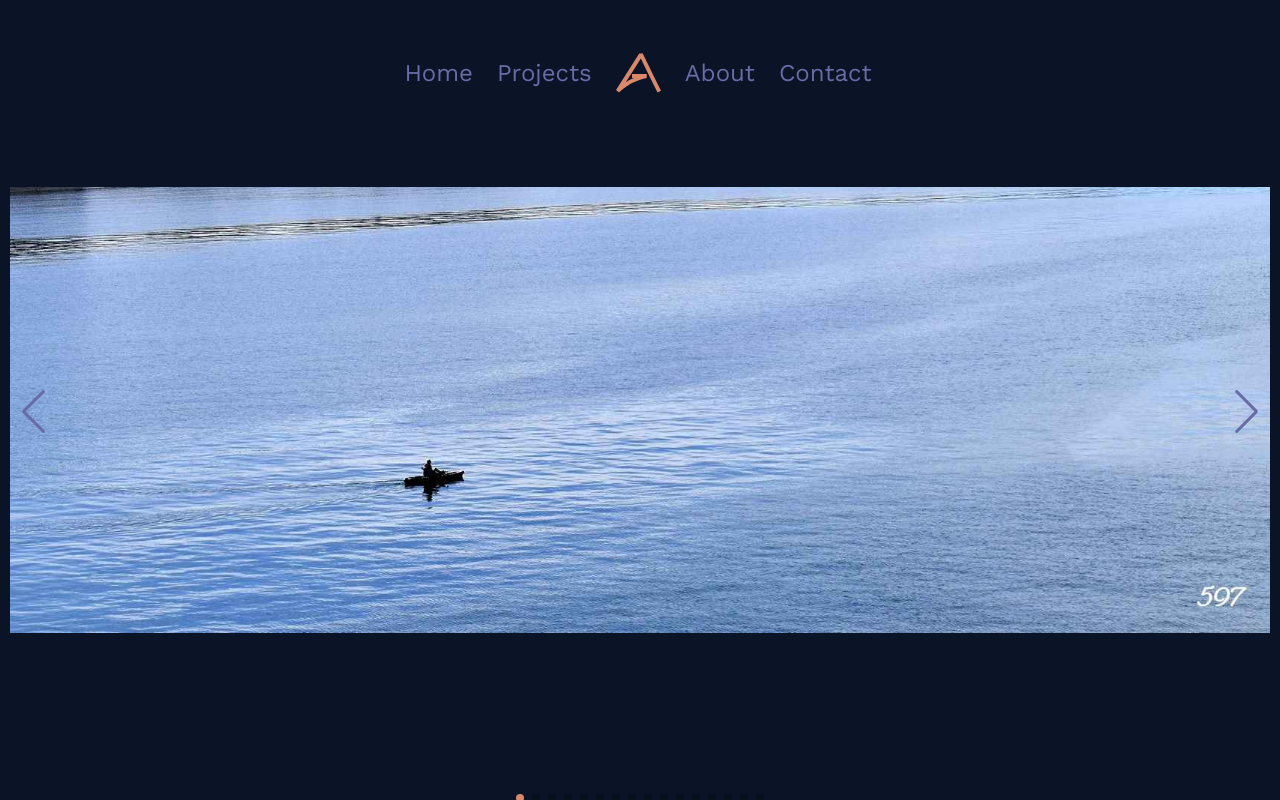
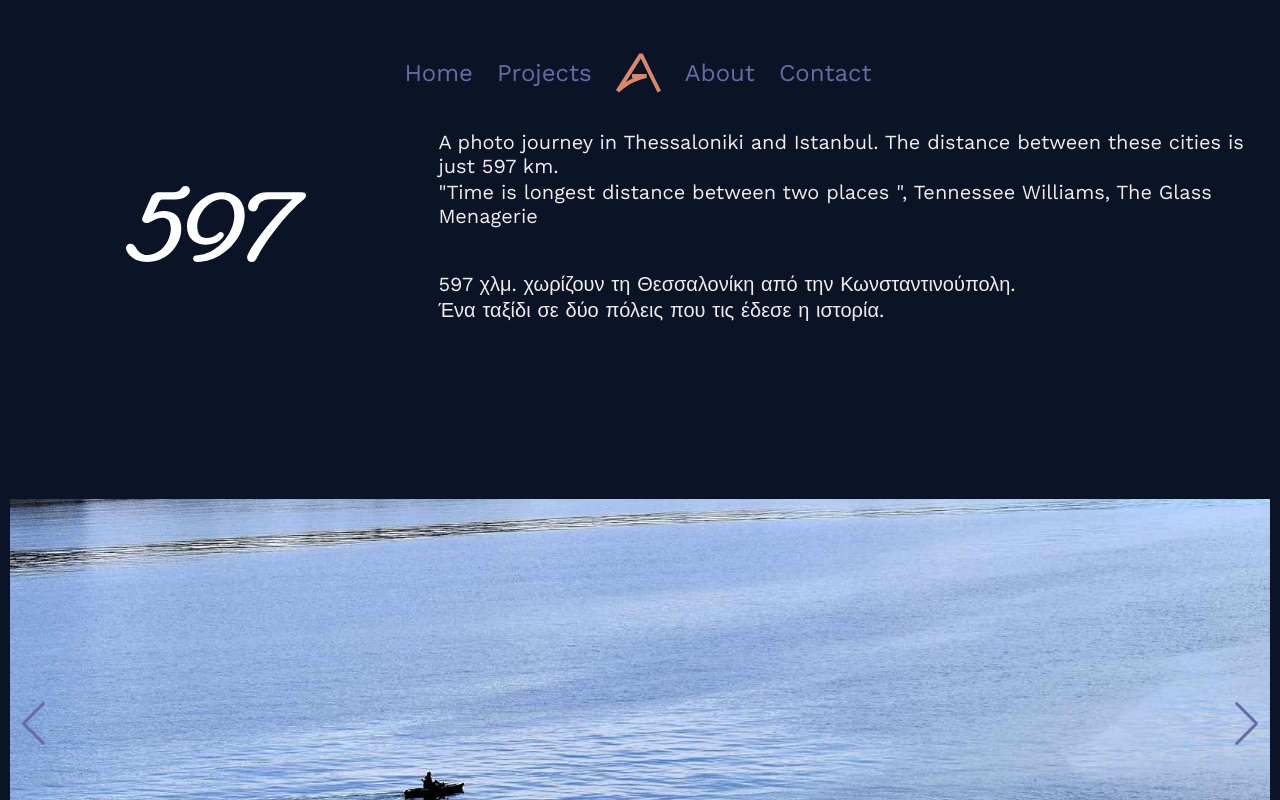
Before and after one commit to angelicazgr/portfolio-react, a React (Create React App) app: page /photobook in a window 1280 px wide. Shown: the top 800 px of the page. Built offline with nearby package versions, Linux system fonts and the light colour scheme.

Commit message:
photobook details added

```diff
--- a/src/pages/Photobook/Photobook.css
+++ b/src/pages/Photobook/Photobook.css
@@ -1,3 +1,24 @@
+.photobook-details {
+  padding-top: 120px;
+  display: grid;
+  grid-template-columns: 0.5fr 1fr;
+  grid-template-rows: repeat(6, 0.5fr);
+  grid-gap: 1%;
+  align-items: center;
+}
+.icon-597 {
+  justify-self: end;
+  grid-row: 1/-1;
+}
+.logo-597 {
+  width: 60%;
+}
+
+.photobook-info {
+  color: #f2ebee;
+  font-size: 20px;
+}
+
 .photobook-page {
   padding: 10px;
 }
--- a/src/pages/Photobook/Photobook.jsx
+++ b/src/pages/Photobook/Photobook.jsx
@@ -3,6 +3,7 @@ import { Swiper, SwiperSlide } from "swiper/react";
 import { Navigation, Pagination, Mousewheel, Keyboard } from "swiper";
 import { LazyLoadImage } from "react-lazy-load-image-component";
 
+import logo597 from "../../assets/photobook/597.svg";
 import Page1 from "../../assets/photobook/photobook1.jpg";
 import Page2 from "../../assets/photobook/photobook2.jpg";
 import Page3 from "../../assets/photobook/photobook3.jpg";
@@ -32,6 +33,28 @@ const Photobook = () => {
   return (
     <div className="photobook-page">
       <NavBar />
+      <div className="photobook-details">
+        <div className="icon-597">
+          <img src={logo597} alt="597 logo" className="logo-597" />
+        </div>
+        <div className="photobook-info">
+          A photo journey in Thessaloniki and Istanbul. The distance between
+          these cities is just 597 km.
+        </div>
+        <div className="photobook-info">
+          {" "}
+          &quot;Time is longest distance between two places &quot;, Tennessee
+          Williams, The Glass Menagerie
+        </div>
+        <div></div>
+        <div></div>
+        <div className="photobook-info">
+          597 χλμ. χωρίζουν τη Θεσσαλονίκη από την Κωνσταντινούπολη.
+        </div>
+        <div className="photobook-info">
+          Ένα ταξίδι σε δύο πόλεις που τις έδεσε η ιστορία.
+        </div>
+      </div>
       <Swiper
         cssMode={true}
         navigation={true}
```
Also changed, not shown: src/assets/photobook/597.svg (added).
